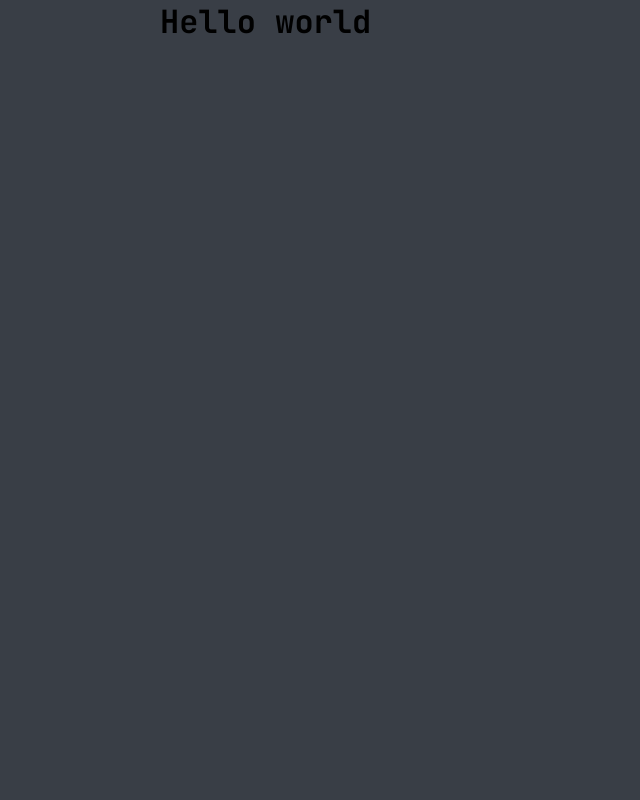
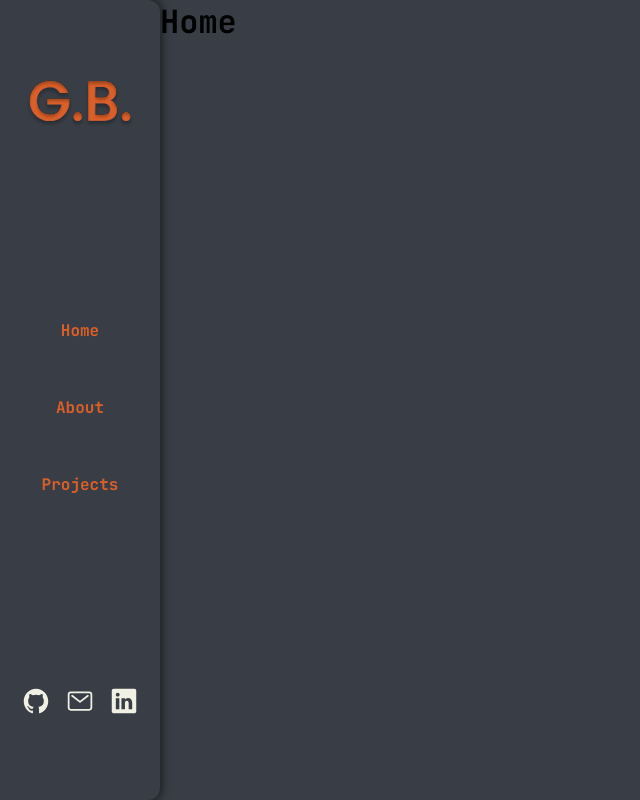
Before and after one commit to gabrlcj/Portfolio, a React (Create React App) app: page / in a window 1280 px wide. Shown: the whole page, without its empty margins (0-640 px from the left). Built offline with nearby package versions, Linux system fonts and the light colour scheme.

Commit message:
:wrench: feat: Adding routes for the other components

```diff
--- a/src/App.tsx
+++ b/src/App.tsx
@@ -1,11 +1,28 @@
+import { Home } from './components/Home'
+import { NavBar } from './components/NavigationBar'
+import { BrowserRouter as Router, Switch, Route } from 'react-router-dom'
+
 import { GlobalStyle } from './styles/global'
+import { About } from './components/About'
+import { Projects } from './components/Projects'
 
 function App() {
   return (
-    <>
+    <Router>
       <GlobalStyle />
-      <h1>Hello world</h1>
-    </>
+      <NavBar />
+      <Switch>
+        <Route path="/projects">
+          <Projects />
+        </Route>
+        <Route path="/about">
+          <About />
+        </Route>
+        <Route exact path="/">
+          <Home />
+        </Route>
+      </Switch>
+    </Router>
   )
 }
 
```
